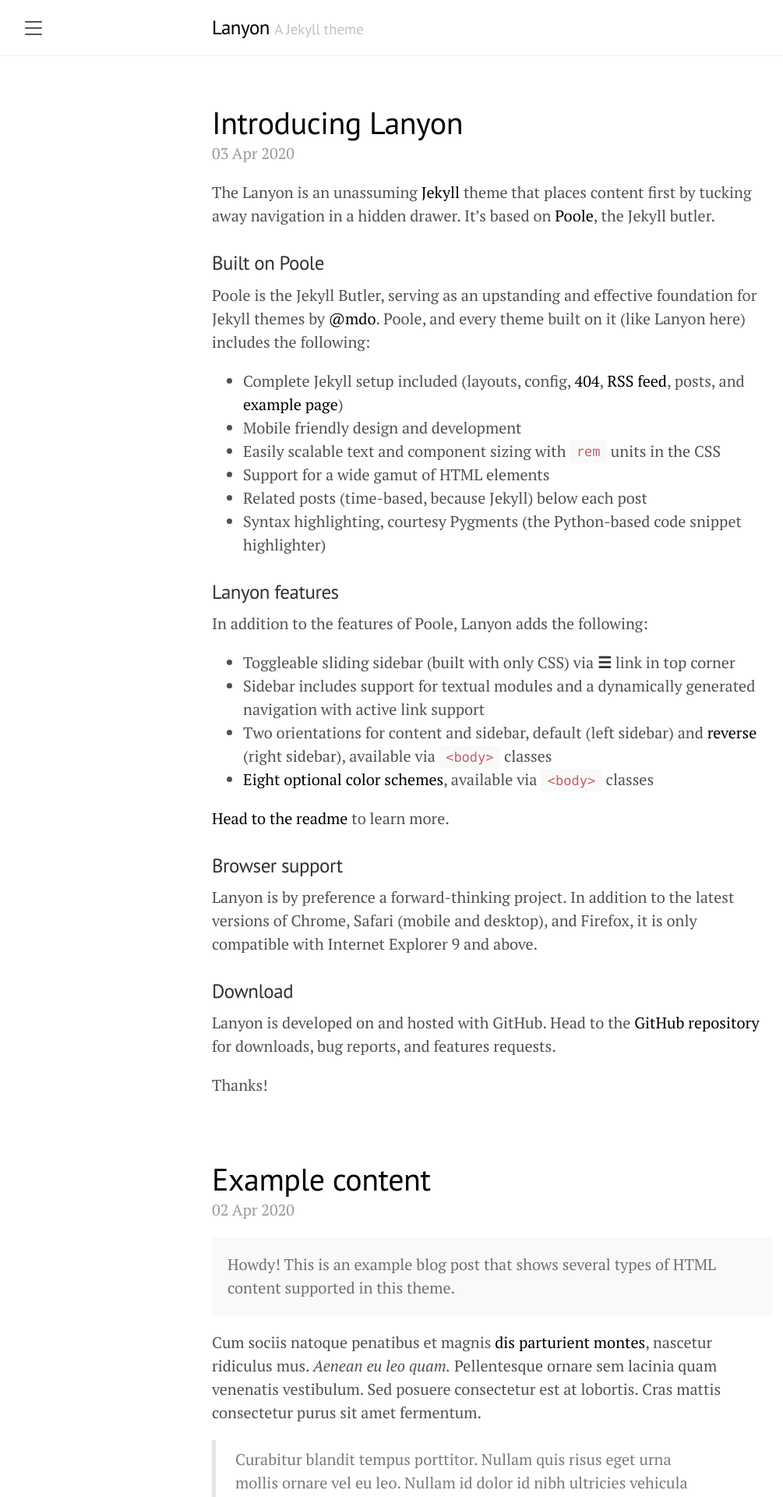
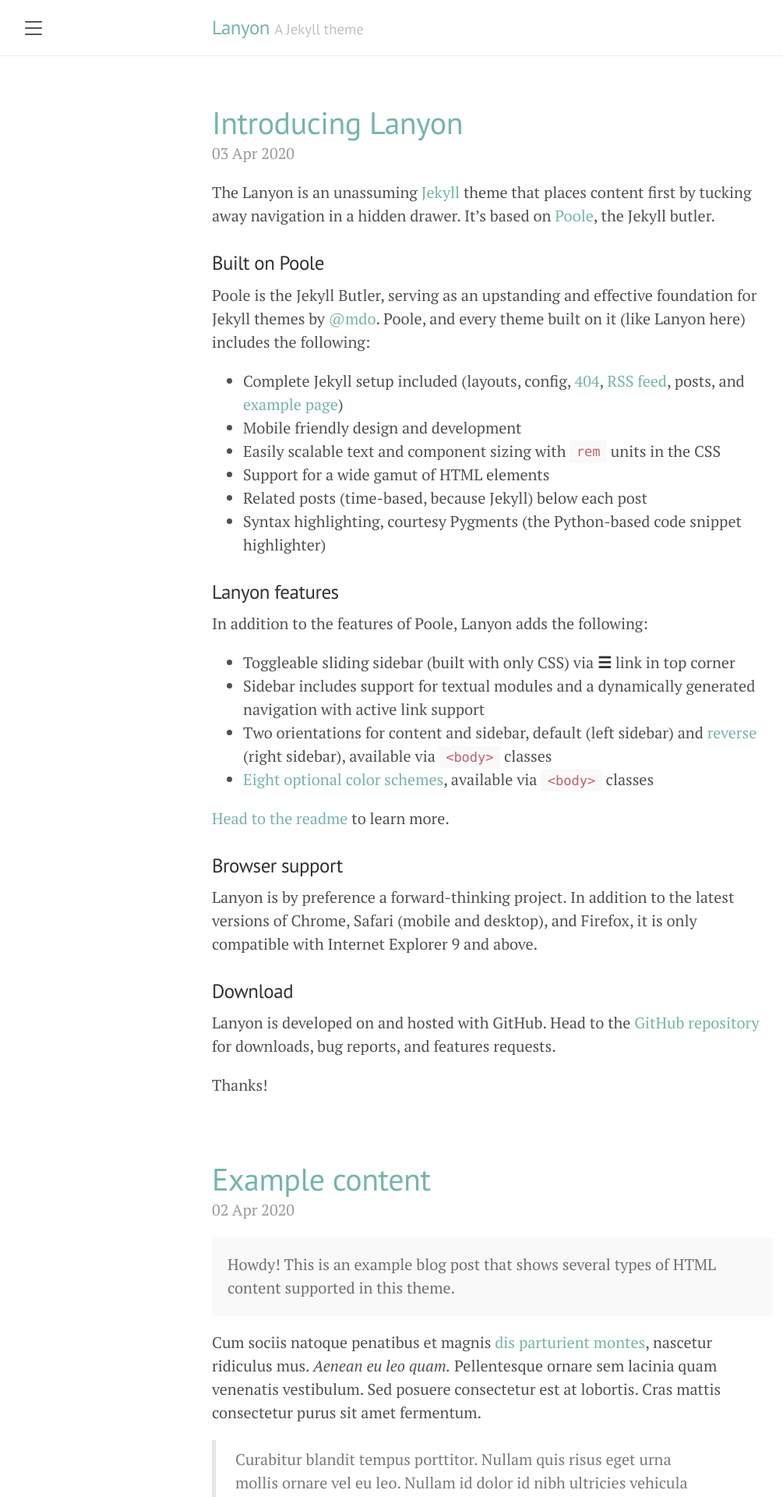
Before and after one commit to joan-medina-roca/blog-jmr-literatura, a Jekyll site: the page built from index.html, in a window 1280 px wide. Shown: the top 1920 px of the page at 78% size, without its empty margins (8-1013 px from the left). Built offline with Jekyll 4.4.1, drawn with Linux system fonts in a browser that asks for light colours; the list of posts is cut into pages by our own code.

Commit message:
Update default.html

```diff
--- a/_layouts/default.html
+++ b/_layouts/default.html
@@ -3,7 +3,7 @@
 
   {% include head.html %}
 
-  <body class="theme-base-black">
+  <body class="theme-base-0c">
 
     {% include sidebar.html %}
 
```
